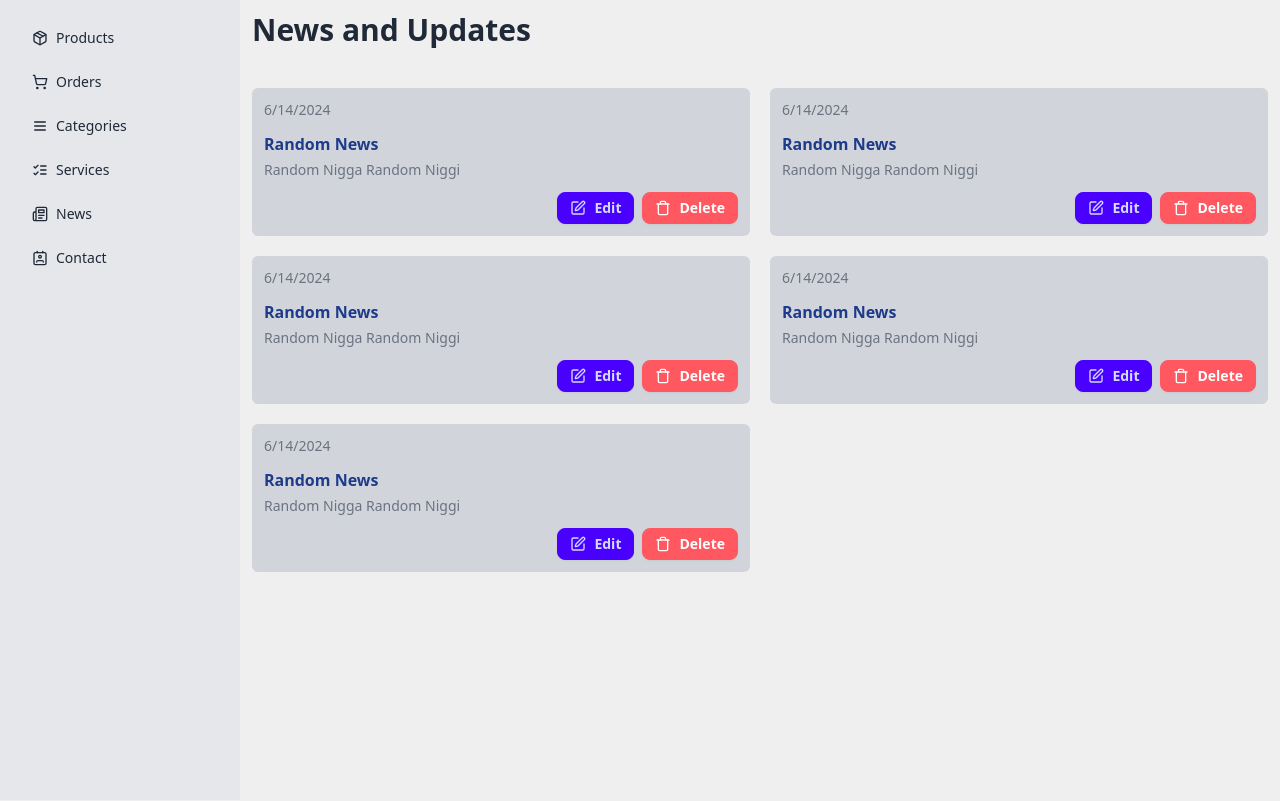
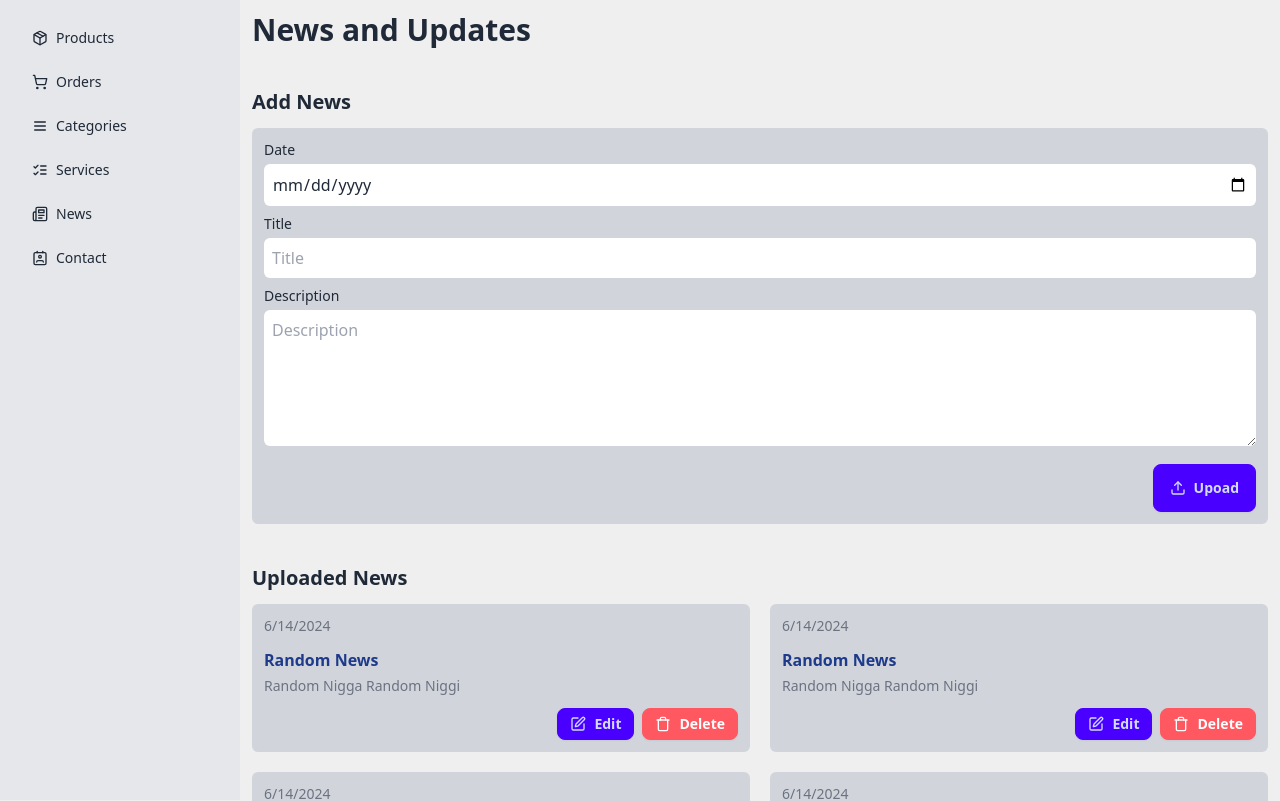
Before and after one commit to muztahiddurjoy/silockbd-admin, a React (Vite) app: page /news in a window 1280 px wide. Shown: the top 801 px of the page. Built offline with nearby package versions, Linux system fonts and the light colour scheme; no server answers; sample sign-in values are in the browser's storage.

Commit message:
add news designed

```diff
--- a/src/components/News/AddNews.tsx
+++ b/src/components/News/AddNews.tsx
@@ -1,8 +1,35 @@
-import React from 'react'
+import { Upload } from 'lucide-react'
+import React, { useState } from 'react'
 
 const AddNews = () => {
+    const [news, setnews] = useState<News>({
+        date:'',
+        desc:'',
+        title:''
+    })
+    const uploadNews = ()=>{
+
+    }
   return (
-    <div>AddNews</div>
+    <div className='card p-3 rounded-md bg-gray-300'>
+
+            <div className="">
+                <p className="text-sm mb-1">Date</p>
+                <input type='date' value={news.date} onChange={(e)=>setnews(p=>({...p,date:e.target.value}))} className='rounded-md p-2 w-full'/>
+            </div>
+            <div className="mt-2">
+                <p className="text-sm mb-1">Title</p>
+                <input type='text' value={news.title} onChange={e=>setnews((p)=>({...p,title:e.target.value}))} placeholder='Title' className='rounded-md p-2 w-full'/>
+            </div>
+            <div className="mt-2">
+                <p className="text-sm mb-1">Description</p>
+                <textarea rows={5} value={news.desc} onChange={e=>setnews((p)=>({...p,desc:e.target.value}))} placeholder='Description' className='rounded-md p-2 w-full'></textarea>
+            </div>
+            <div className="card-actions flex items-center justify-end mt-3">
+                <button className='btn btn-primary btn-md' onClick={uploadNews}><Upload size={16}/>Upoad</button>
+
+            </div>
+        </div>
   )
 }
 
--- a/src/pages/News.tsx
+++ b/src/pages/News.tsx
@@ -1,6 +1,7 @@
 import Dashboard from '../components/Dashboard/Dashboard'
 import Header from '../components/Common/Header'
 import NewsAdapter from '../components/News/NewsAdapter'
+import AddNews from '../components/News/AddNews'
 
 const News = () => {
   return (
@@ -8,6 +9,9 @@ const News = () => {
       <div className="flex items-center justify-between mb-10">
       <Header>News and Updates</Header>
       </div>
+      <p className='mt-5 mb-3 text-xl font-bold'>Add News</p>
+      <AddNews/>
+      <p className='mb-3 text-xl font-bold mt-10'>Uploaded News</p>
       <div className="grid grid-cols-1 md:grid-cols-2 gap-5">
         <NewsAdapter date={new Date().toLocaleDateString()} desc='Random Nigga Random Niggi' title='Random News'/>
         <NewsAdapter date={new Date().toLocaleDateString()} desc='Random Nigga Random Niggi' title='Random News'/>
```
